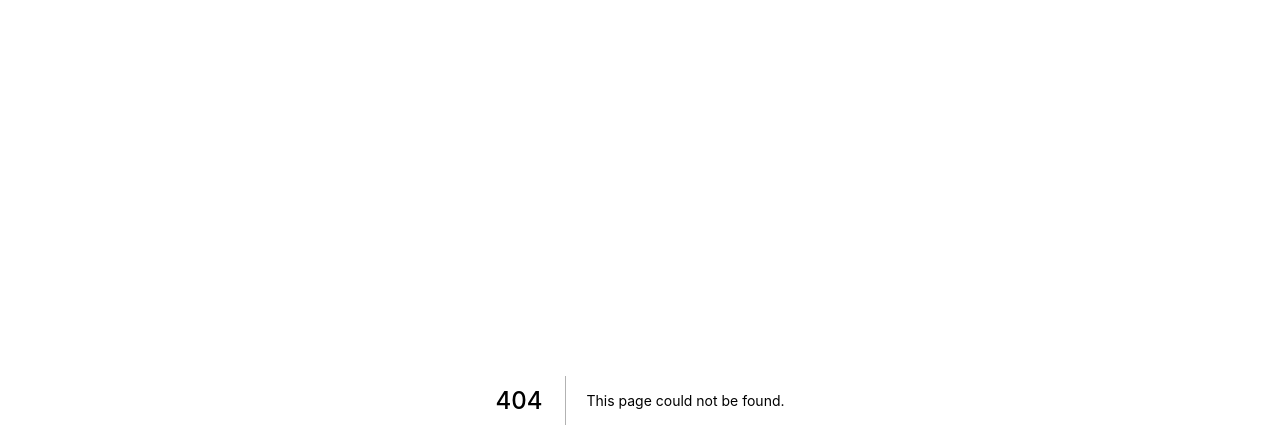
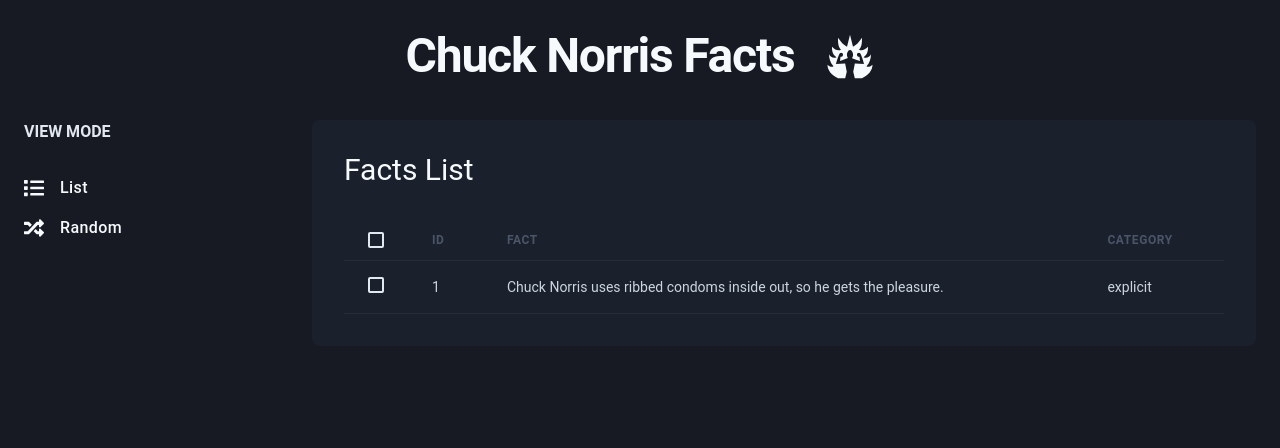
Before and after one commit to jjromary/FactsChuckNorris, a Next.js app in the folder chucknorrisfacts/: page /list in a window 1280 px wide. Before the commit this address had no page. Shown: the top 448 px of the page. Built offline with nearby package versions, Linux system fonts and the light colour scheme.

Commit message:
Facts List Criada
Somete estrutura.

```diff
--- /dev/null
+++ b/chucknorrisfacts/src/pages/list/index.tsx
@@ -0,0 +1,51 @@
+import React from "react";
+import { Box, Checkbox, Flex, Heading, Table, Tbody, Td, Text, Th, Thead, Tr } from "@chakra-ui/react";
+import { Header } from "../../components/header/Header";
+import { Sidebar } from "../../components/sidebar/Sidebar";
+
+export default function FactsList() {
+    return (
+        <Box>
+            <Header />
+            <Flex w="100%" my="6" maxWidth={1480} mx="auto" px="6" >
+
+                <Sidebar />
+
+                <Box flex="1" borderRadius={8} bg="gray.800" p="8">
+                    <Flex mb="8" justify="space-between" align="center">
+                        <Heading size="lg" fontWeight="normal" >Facts List</Heading>
+                    </Flex>
+
+                    <Table colorScheme="whiteAlpha">
+                        <Thead>
+                            <Tr>
+                                <Th px="6" color="gray.300" width="8">
+                                    <Checkbox colorScheme="red"/>
+                                </Th>
+                                <Th>Id</Th>
+                                <Th>Fact</Th>
+                                <Th>Category</Th>
+                            </Tr>
+                        </Thead>
+                        <Tbody>
+                            <Tr>
+                                <Td px="6">
+                                <Checkbox colorScheme="red"/>
+                                </Td>
+                                <Td>
+                                    <Text fontSize="sm" color="gray.300">1</Text>
+                                </Td>
+                                <Td>
+                                    <Text fontSize="sm" color="gray.300">Chuck Norris uses ribbed condoms inside out, so he gets the pleasure.</Text>
+                                </Td>
+                                <Td>
+                                    <Text fontSize="sm" color="gray.300">explicit</Text>
+                                </Td>
+                            </Tr>
+                        </Tbody>
+                    </Table>
+                </Box>
+            </Flex>
+        </Box>
+    );
+}
```
